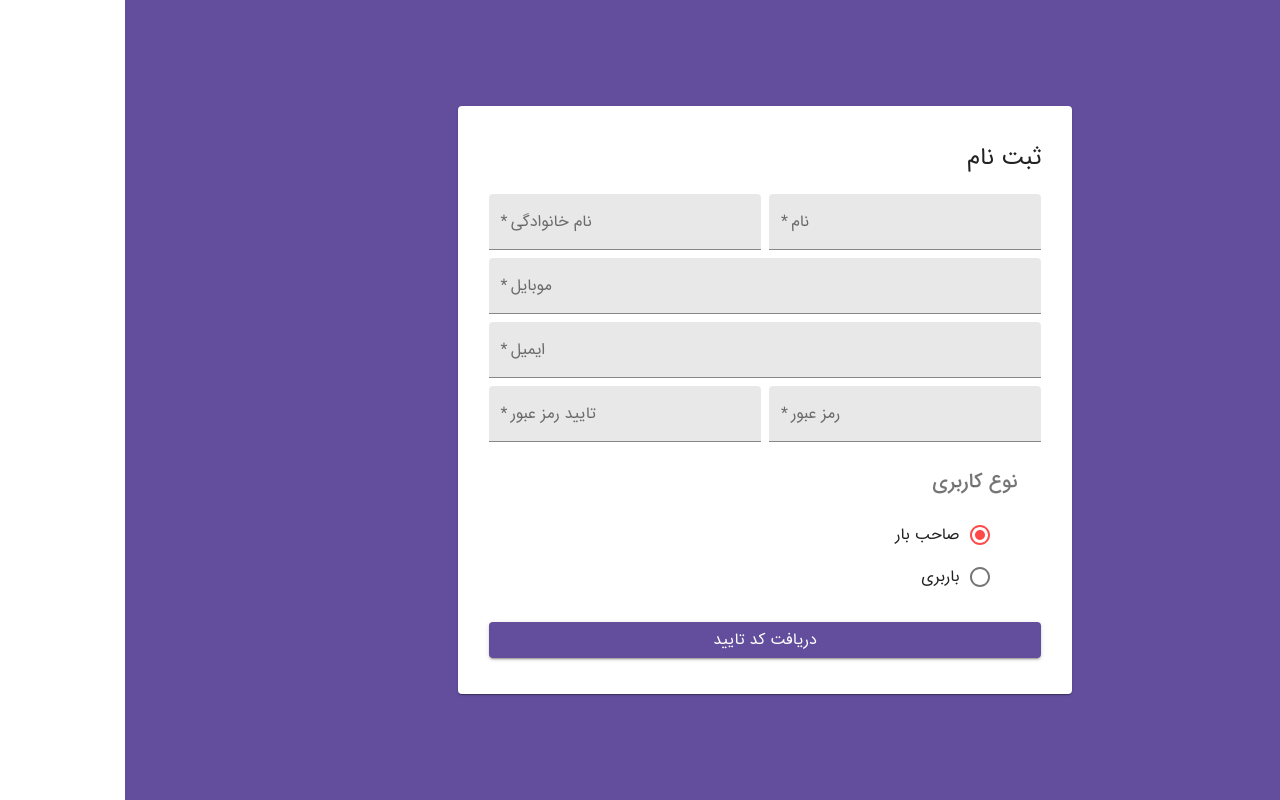
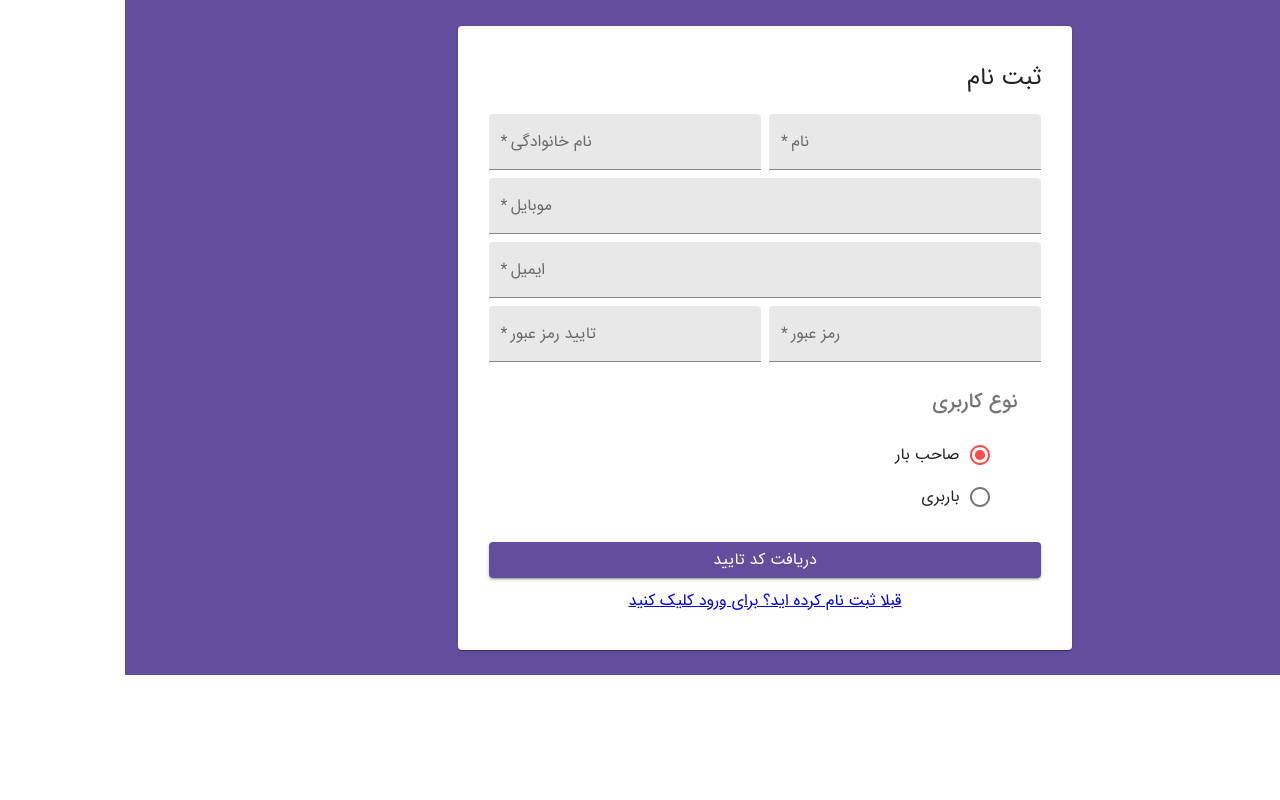
Before and after one commit to amirsadri73/barox-driver, a React (Create React App) app: page /register in a window 1280 px wide. Built offline with nearby package versions, Linux system fonts and the light colour scheme; what jss-rtl would draw is missing.

Commit message:
some little improvments on register and login

```diff
--- a/src/screens/Login/index.js
+++ b/src/screens/Login/index.js
@@ -18,15 +18,16 @@ import { url } from "../../constans";
 const useStyles = makeStyles(theme => ({
   container: {
     backgroundColor: theme.palette.primary.main,
-    height: "100vh",
-    width: "100vw",
+    height: "100%",
+    width: "100%",
     display: "table-cell",
     verticalAlign: "middle"
   },
   paper: {
     padding: "6% 5%",
     display: "flex",
-    flexDirection: "column"
+    flexDirection: "column",
+    height: "65vh"
   },
   grid: {
     width: "100vw",
@@ -139,7 +140,6 @@ const LoginScreen = props => {
             >
               <Link
                 component="button"
-                //color="secondary"
                 onClick={handleTypeChange}
                 className={classes.link}
               >
@@ -155,8 +155,6 @@ const LoginScreen = props => {
               </Link>
               <Link
                 component="button"
-                //color="secondary"
-                onClick={handleTypeChange}
                 className={classes.link}
               >
                 <RouterLink to="/register">
--- a/src/screens/Register/index.js
+++ b/src/screens/Register/index.js
@@ -11,12 +11,13 @@ import {
   RadioGroup,
   FormControlLabel,
   FormControl,
-  FormLabel
+  FormLabel,
+  Link
 } from "@material-ui/core";
 
 import Axios from "axios";
 import { withRouter } from "react-router-dom";
-import { Redirect } from "react-router-dom";
+import { Redirect, Link as RouterLink } from "react-router-dom";
 
 import { url } from "../../constans";
 import { validationCondition } from "jest-validate/build/condition";
@@ -34,8 +35,8 @@ const useStyles = makeStyles(theme => ({
     flexDirection: "column"
   },
   grid: {
-    width: "100vw",
-    height: "100vh",
+    width: "100%",
+    height: "100%",
     padding: "2%"
   },
   title: { marginBottom: "20px" },
@@ -51,6 +52,9 @@ const useStyles = makeStyles(theme => ({
   },
   radioLabel: {
     marginBottom: "3%"
+  },
+  link: {
+    marginTop: "2%"
   }
 }));
 
@@ -354,6 +358,16 @@ const RegisterScreen = props => {
                 <Typography>دریافت کد تایید</Typography>
               )}
             </Button>
+            <Link
+              component="button"
+              //color="secondary"
+              //onClick={handleTypeChange}
+              className={classes.link}
+            >
+              <RouterLink to="/Login">
+                <Typography>قبلا ثبت نام کرده اید؟ برای ورود کلیک کنید</Typography>
+              </RouterLink>
+            </Link>
           </Paper>
         </Grid>
       </Grid>
```
